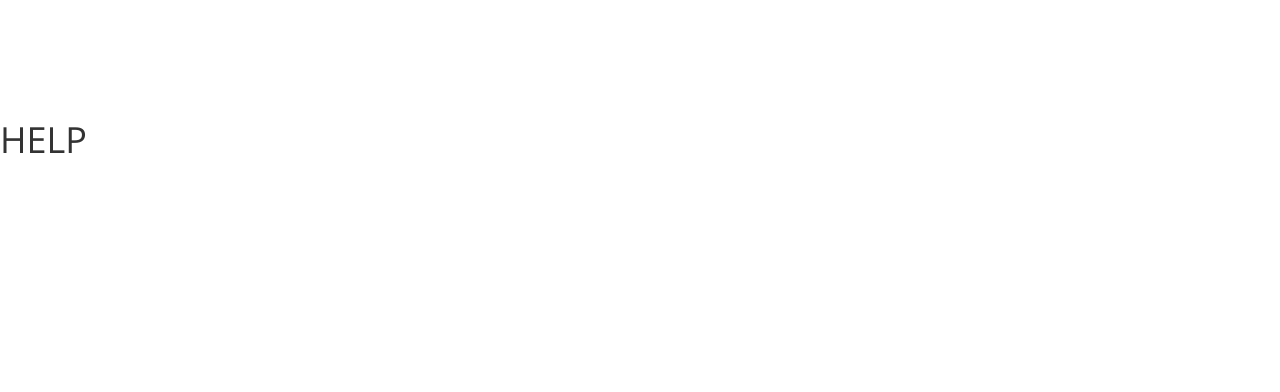
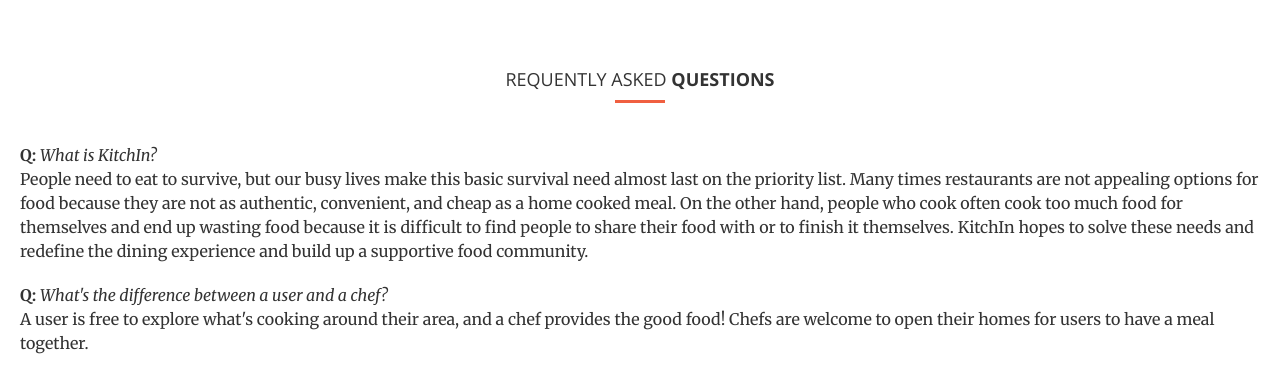
Before and after one commit to yil479/KitchIn, a website: page help.html in a window 1280 px wide. Drawn offline with nearby package versions, Linux system fonts and the light colour scheme.

```diff
--- a/help.html
+++ b/help.html
@@ -130,16 +130,25 @@
         <!-- /.container-fluid -->
     </nav>
 
+</body>
+<!-- Page Header -->
+    <div class="row" style="margin-top: 60px;margin-bottom: 20px;">
+      <div class="col-lg-12">
+        <center><h4 style="text-transform: uppercase; margin-bottom: -10px;">REQUENTLY ASKED <strong>QUESTIONS</strong></h4></center> <hr>
+      </div>
+    </div>
 
+    <div class="info">
+    <p style="padding-right: 20px; padding-left: 20px;">
+              <strong>Q: </strong><em>What is KitchIn?</em> <br>
+              People need to eat to survive, but our busy lives make this basic survival need almost last on the priority list. Many times restaurants are not appealing options for food because they are not as authentic, convenient, and cheap as a home cooked meal. On the other hand, people who cook often cook too much food for themselves and end up wasting food because it is difficult to find people to share their food with or to finish it themselves. KitchIn hopes to solve these needs and redefine the dining experience and build up a supportive food community.
+    </p>
 
-</body>
-
-<section>
-  <h1>HELP</h1>
-</section>
-
-
-
+    <p style="padding-right: 20px; padding-left: 20px;">
+              <strong>Q: </strong><em>What's the difference between a user and a chef? </em><br>
+              A user is free to explore what's cooking around their area, and a chef provides the good food! Chefs are welcome to open their homes for users to have a meal together.
+    </p>
+    </div>
 
 
 <!-- jQuery -->
```
Also changed, not shown: help_signedin.html (+20 -11 lines), index.html (+1 -1 lines), index_signedin.html (+4 -4 lines), search.html (+2 -14 lines), search_signedout.html (+2 -13 lines), searchsignedout.html (+0 -8 lines).
